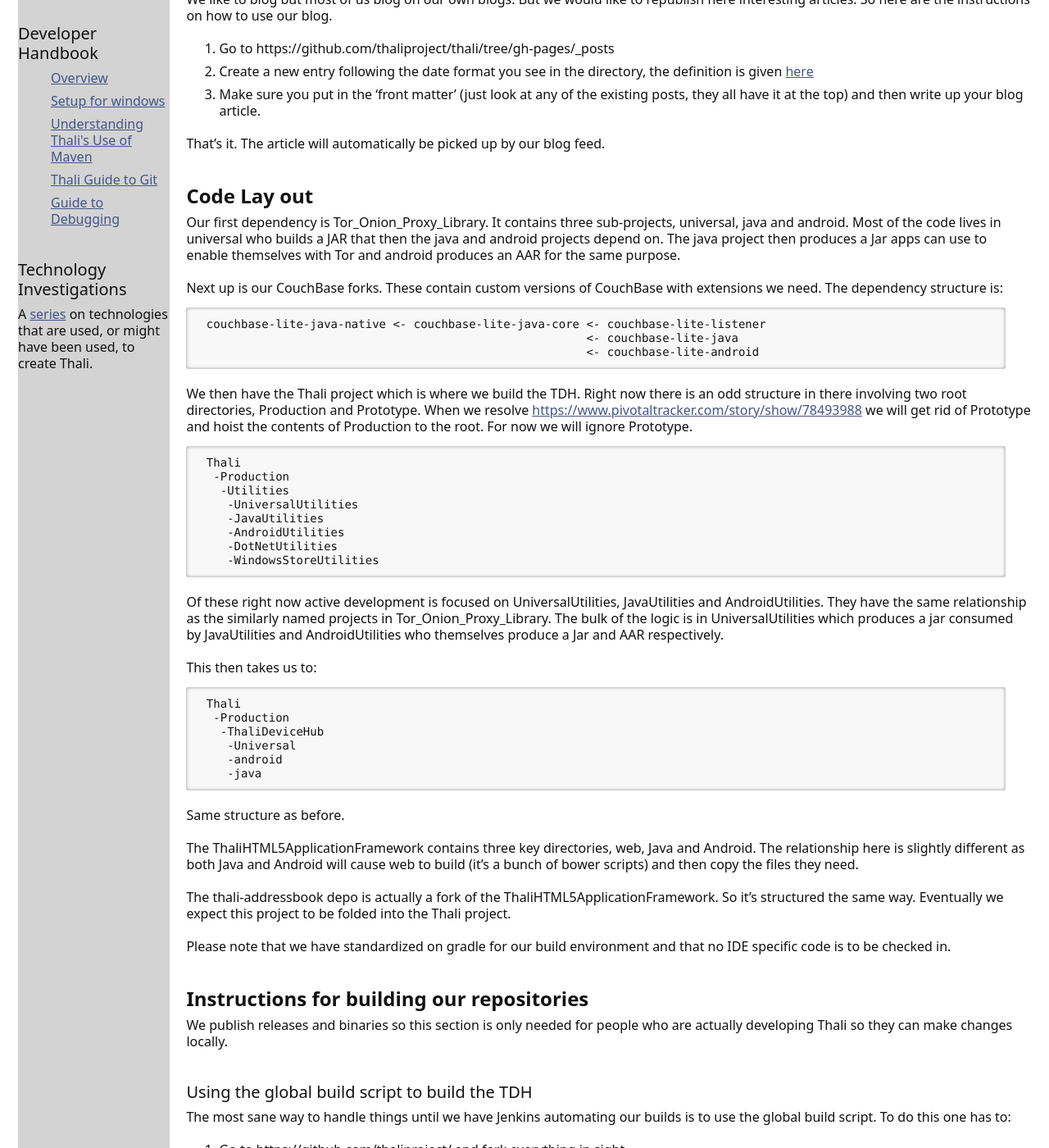
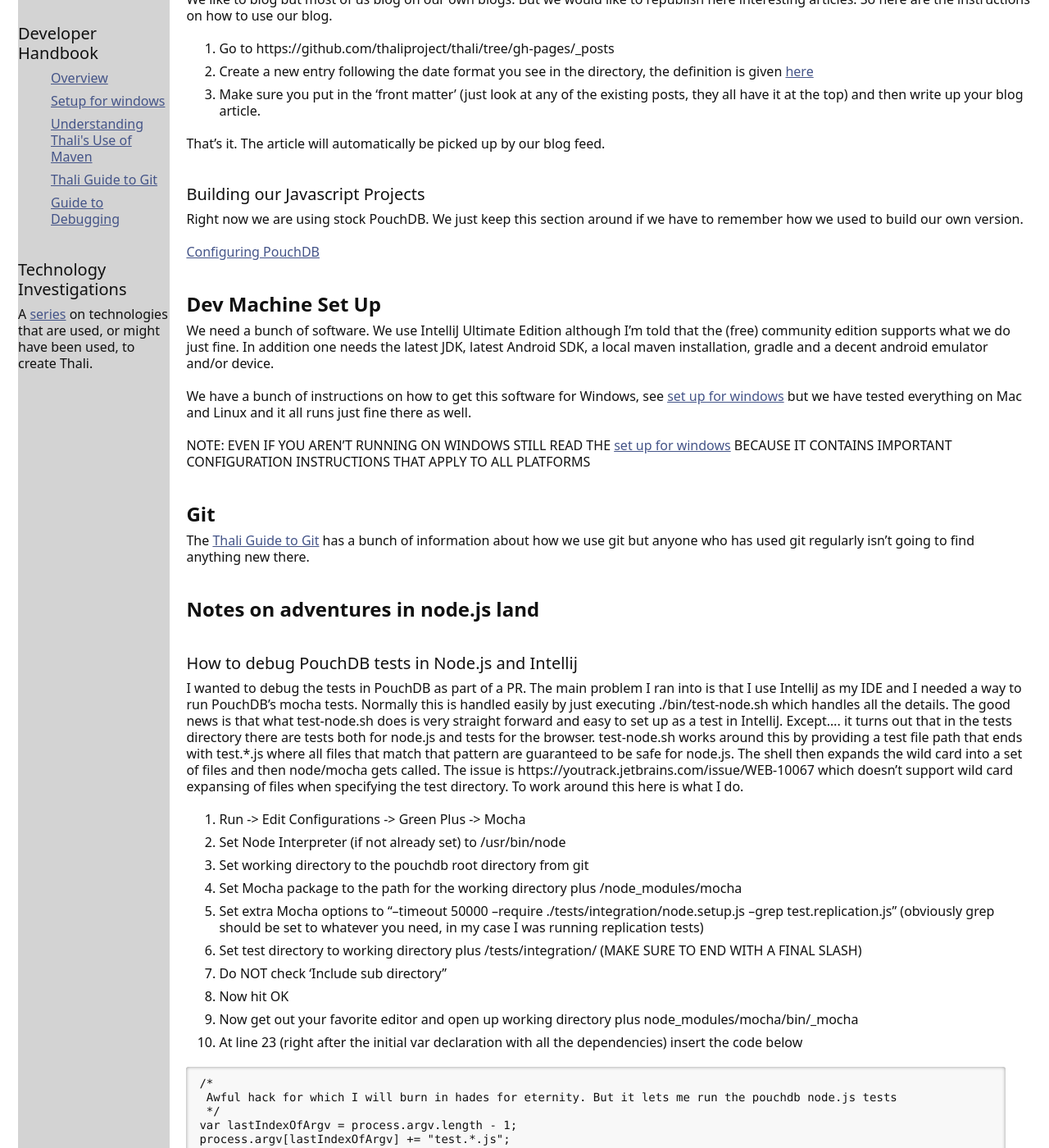
Before and after one commit to thaliproject/thali, a Jekyll site: the page built from DeveloperHandbook.md, in a window 1280 px wide and 1400 px high, scrolled down 477 px. Shown: the whole window at 82% size. Built offline with Jekyll 4.4.1, drawn with Linux system fonts in a browser that asks for light colours; Markdown is read by kramdown in place of the engine named in the settings; some of the changed text lies outside the part shown.

Commit message:
Update DeveloperHandbook.md

````diff
--- a/DeveloperHandbook.md
+++ b/DeveloperHandbook.md
@@ -23,95 +23,6 @@
 
 That's it. The article will automatically be picked up by our blog feed.
 
-# Code Lay out
-
-Our first dependency is Tor_Onion_Proxy_Library. It contains three sub-projects, universal, java and android. Most of the code lives in universal who builds a JAR that then the java and android projects depend on. The java project then produces a Jar apps can use to enable themselves with Tor and android produces an AAR for the same purpose.
-
-Next up is our CouchBase forks. These contain custom versions of CouchBase with extensions we need. The dependency structure is:
-
-```
- couchbase-lite-java-native <- couchbase-lite-java-core <- couchbase-lite-listener
-                                                        <- couchbase-lite-java
-                                                        <- couchbase-lite-android
-```
-
-
-We then have the Thali project which is where we build the TDH. Right now there is an odd structure in there involving two root directories, Production and Prototype. When we resolve [https://www.pivotaltracker.com/story/show/78493988](https://www.pivotaltracker.com/story/show/78493988) we will get rid of Prototype and hoist the contents of Production to the root. For now we will ignore Prototype.
-
-```
- Thali
-  -Production
-   -Utilities
-    -UniversalUtilities
-    -JavaUtilities
-    -AndroidUtilities
-    -DotNetUtilities
-    -WindowsStoreUtilities
-```
-
-Of these right now active development is focused on UniversalUtilities, JavaUtilities and AndroidUtilities. They have the same relationship as the similarly named projects in Tor_Onion_Proxy_Library. The bulk of the logic is in UniversalUtilities which produces a jar consumed by JavaUtilities and AndroidUtilities who themselves produce a Jar and AAR respectively.
-
-This then takes us to:
-
-```
- Thali
-  -Production
-   -ThaliDeviceHub
-    -Universal
-    -android
-    -java
-```
-
-Same structure as before.
-
-The ThaliHTML5ApplicationFramework contains three key directories, web, Java and Android. The relationship here is slightly different as both Java and Android will cause web to build (it's a bunch of bower scripts) and then copy the files they need.
-
-The thali-addressbook depo is actually a fork of the ThaliHTML5ApplicationFramework. So it's structured the same way. Eventually we expect this project to be folded into the Thali project.
-
-Please note that we have standardized on gradle for our build environment and that no IDE specific code is to be checked in.
-
-# Instructions for building our repositories
-
-We publish releases and binaries so this section is only needed for people who are actually developing Thali so they can make changes locally.
-
-## Using the global build script to build the TDH
-
-The most sane way to handle things until we have Jenkins automating our builds is to use the global build script. To do this one has to:
-
-1. Go to https://github.com/thaliproject/ and fork everything in sight
-
-1. On your dev machine clone all your forks into the same directory
-
-1. Set up your gradle.properties as explained in [Understanding Thali's Use of Maven](UnderstandingThalisUseOfMaven)
-
-1. Now go to the thali clone and run "thali\Production\gradlew installAll"
-
-This will build everything the TDHs need including the Tor library, all the couchbase libraries, and all the Thali libraries. What it won't build is the address book or the Thali HTML5 app template. We'll talk about them in the next section.
-
-It's worth looking at thali\Production\build.gradle as it contains various useful options including ones to turn off tests and do global cleans.
-
-## Building the Thali HTML 5 framework and the address book
-
-Since one is a fork of the other they both build in the same way. You need to go to "ThaliHTML5ApplicationFramework\gradlew buildAll" and everything will be built. Note that the Android build takes 2 or 3 minutes. So during development I'll typically just call "ThaliHTML5ApplicationFramework\gradlew :java:installApp" to save time.
-
-## Building our Java/Android Projects
-
-Make sure to review these links as they have all sorts of annoying bits of information needed to actually build things.
-
-[Understanding Thali's Use of Maven](UnderstandingThalisUseOfMaven)
-
-[Building All Of Our CouchBase Dependencies](BuildingAllOfOurCouchbaseDependencies)
-
-[Building All Of Our Java Thali Projects](BuildingAllOfOurJavaThaliProjects)
-
-## Building our .net Projects
-
-The code here hasn't had much love recently so this section should be considered historical.
-
-[Configuring LoveSeat](ConfiguringLoveSeat)
-
-[Building our .net Projects](BuildingOurDotNetProjects)
-
 ## Building our Javascript Projects
 
 Right now we are using stock PouchDB. We just keep this section around if we have to remember how we used to build our own version.
@@ -129,18 +40,6 @@
 # Git
 
 The [Thali Guide to Git](ThaliGuideToGit) has a bunch of information about how we use git but anyone who has used git regularly isn't going to find anything new there.
-
-# Debugging
-
-Please see the [Guide to Debugging](GuideToDebugging) for more information than you could ever want on how debugging works across our various dependencies.
-
-# Virtual Box
-
-Just install the latest from [here](https://www.virtualbox.org/wiki/Downloads). It automatically updates itself anyway so I don't worry about what version I'm running.
-
-# Android Emulator (that isn't glacially slow)
-
-See [Android Emulator](AndroidEmulator)
 
 # Notes on adventures in node.js land
 ## How to debug PouchDB tests in Node.js and Intellij
````
